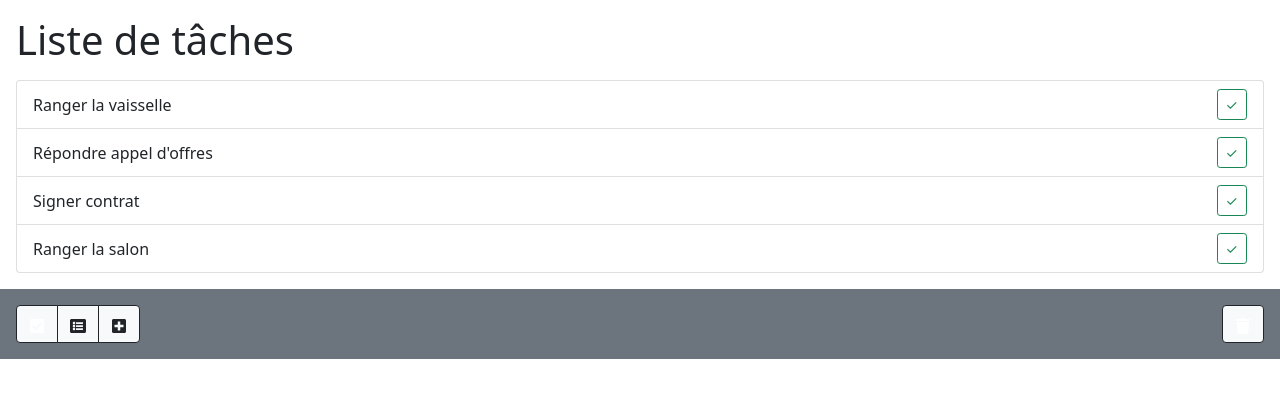
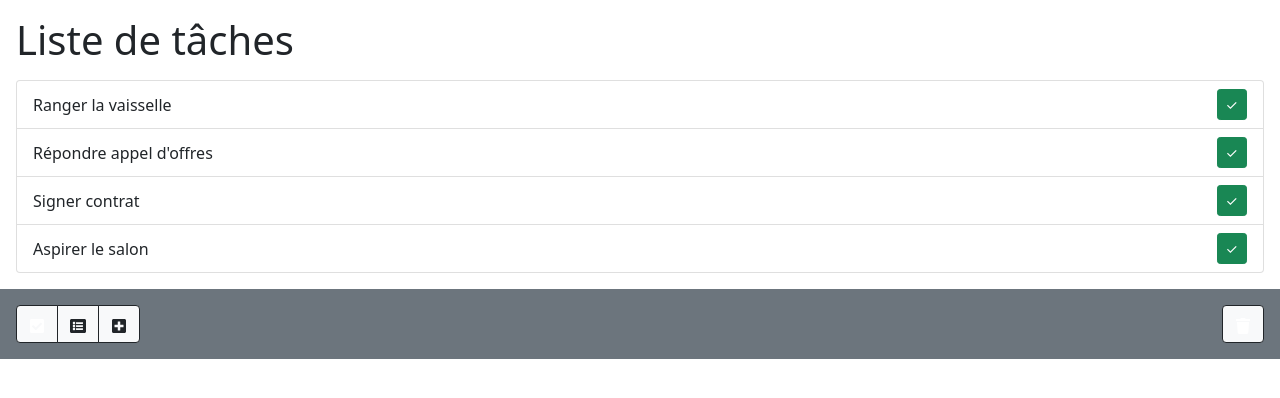
Before and after one commit to faboo03/react-training-stereo, a React (Create React App) app: page / in a window 1280 px wide. Shown: the top 398 px of the page. Built offline with nearby package versions, Linux system fonts and the light colour scheme.

Commit message:
add task OK

```diff
--- a/src/App.js
+++ b/src/App.js
@@ -1,28 +1,11 @@
 import './App.css';
 import 'bootstrap/dist/css/bootstrap.min.css';
+import { useState } from 'react';
 import TodoList from './components/TodoList';
 import NavBar from './components/NavBar';
 import { Routes, Route, BrowserRouter, Outlet } from 'react-router-dom';
 import AddTodo from './components/AddTodo';
-
-const todos = [
-  {
-      message: "Ranger la vaisselle",
-      isChecked: true
-  },
-  {
-      message: "Répondre appel d'offres",
-      isChecked: false
-  },
-  {
-      message: "Signer contrat",
-      isChecked: false
-  },
-  {
-      message: "Ranger la salon",
-      isChecked: true
-  }
-]
+import data from './data.json';
 
 function Layout() {
   return (
@@ -34,13 +17,19 @@ function Layout() {
 }
 
 function App() {
+  const [tasks, setTasks] = useState(data);
+
+  let addTask = (task) => {
+    setTasks([...tasks,task]);
+  }
+
   return (
     <BrowserRouter>
         <Routes>
             <Route path="/" element={<Layout />} >
-                <Route path="add-task" element={<AddTodo />} />
-                <Route path=":search" element={<TodoList todos={ todos }/>} />
-                <Route index element={<TodoList todos={ todos }/>} />
+                <Route path="add-task" element={<AddTodo addTask={addTask} />} />
+                <Route path=":search" element={<TodoList tasks={ tasks }/>} />
+                <Route index element={<TodoList tasks={ tasks }/>} />
             </Route>
         </Routes>
     </BrowserRouter>
--- a/src/components/AddTodo.js
+++ b/src/components/AddTodo.js
@@ -1,10 +1,19 @@
+function AddTodo({ addTask }) {
+    const newTask = (evt) => {
+        evt.preventDefault();
+        addTask(
+            {
+                name: evt.target[0].value,
+                completed: false
+            }
+        )
+    }
 
-function AddTodo() {
     return (
         <>
         <h1 className="m-3">Add Task</h1>
 
-        <form className="container">
+        <form className="container" onSubmit={newTask}>
             <div className="mb-3">
                 <label htmlFor="exampleFormControlInput1" className="form-label">Todo : </label>
                 <input type="text" className="form-control" id="exampleFormControlInput1" placeholder="Add a todo" />
--- a/src/components/Todo.js
+++ b/src/components/Todo.js
@@ -6,8 +6,8 @@ class Todo extends Component {
         super(props);
         let {todo} = this.props;
         this.state = {
-            isChecked: todo.isChecked,
-            message: todo.message
+            isChecked: todo.completed,
+            name: todo.name
         };
     }
 
@@ -20,10 +20,12 @@ class Todo extends Component {
     }
 
     render() {
+        let className = "list-group-item d-flex align-items-center";
+
         return (
-            <li className="list-group-item d-flex align-items-center">
-                {this.state.message}
-                <button onClick={this.checkTodo} className="btn btn-sm ms-auto btn-outline-success">&#x2713;</button>
+            <li className={className + (this.state.isChecked?" bg-success":"")}>
+                {this.state.name}
+                <button onClick={this.checkTodo} className={this.state.isChecked?"btn btn-sm ms-auto btn-outline-success":"btn btn-sm ms-auto btn-success"} >&#x2713;</button>
             </li>
         );
     }
--- a/src/components/TodoList.js
+++ b/src/components/TodoList.js
@@ -1,12 +1,13 @@
 import Todo from './Todo';
 
-function TodoList({todos}) {
+function TodoList({tasks}) {
+    console.log(tasks);
     return (
         <>
             <h1 className="m-3">Liste de tâches</h1>
             <ul className="list-group m-3">
-                { todos.map(
-                    (todo,key) => <Todo todo={todo} key={key} />
+                { tasks.map(
+                    (task,key) => <Todo todo={task} key={key} />
                 )}
             </ul>
         </>
```
Also changed, not shown: src/data.json (renamed from src/components/data.json).
